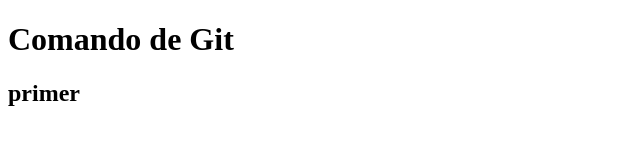
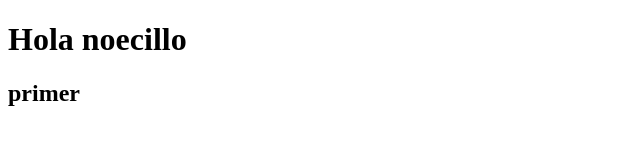
Before and after one commit to ProfesorGaz/equipo5, a plain HTML site: page index.html in a window 1280 px wide. Shown: the whole page, without its empty margins (0-640 px from the left). Drawn offline with Linux system fonts and the light colour scheme.

Commit message:
Cambio git

```diff
--- a/index.html
+++ b/index.html
@@ -6,7 +6,7 @@
     <title>Document</title>
 </head>
 <body>
-    <h1>Comando de Git</h1>
+    <h1>Hola noecillo</h1>
     <h2>primer</h2>
 
 
```
